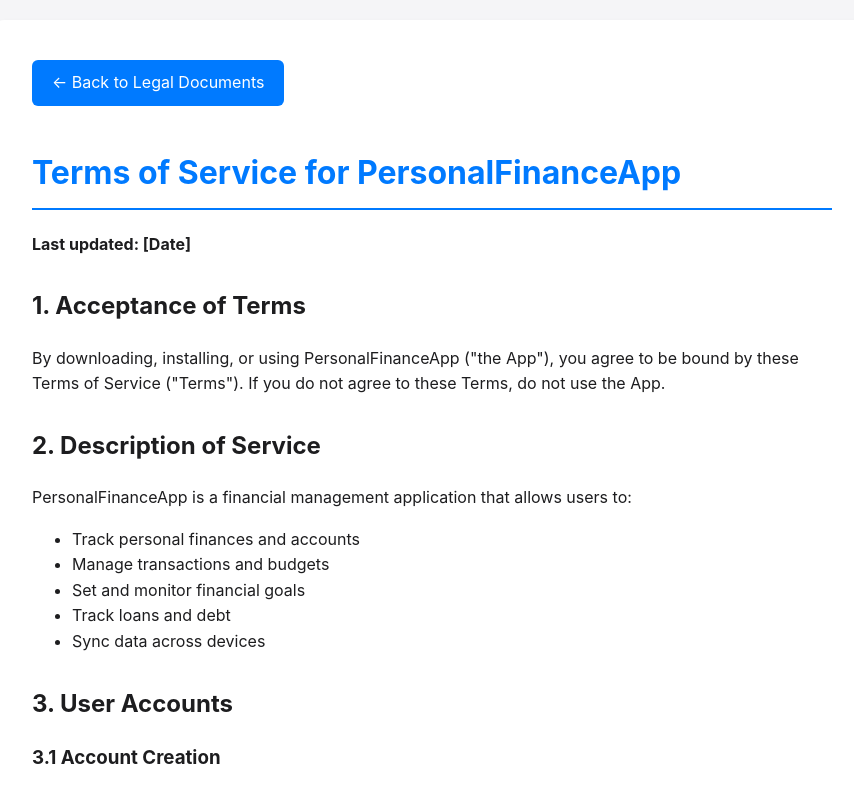
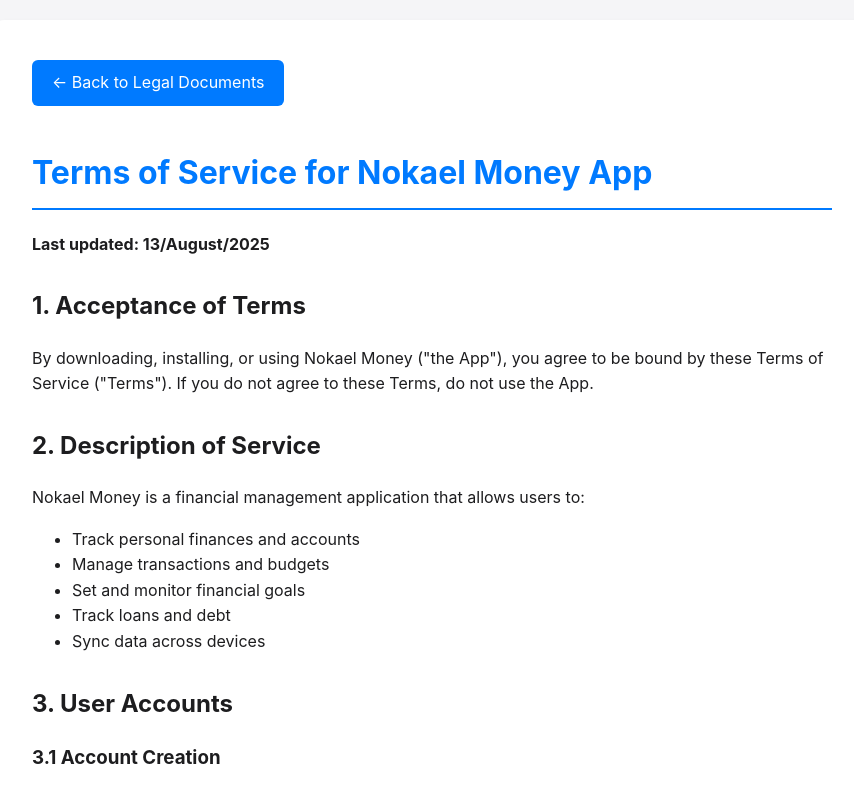
Before and after one commit to eamon-ked/mymoney, a plain HTML site: page legal-docs/terms-of-service.html in a window 1280 px wide. Shown: the top 789 px of the page, without its empty margins (208-1062 px from the left). Drawn offline with Linux system fonts and the light colour scheme.

Commit message:
Update legal docs branding and dates: Terms of Service (Nokael Money) and Privacy Policy if changed

```diff
--- a/legal-docs/terms-of-service.html
+++ b/legal-docs/terms-of-service.html
@@ -3,7 +3,7 @@
 <head>
     <meta charset="UTF-8">
     <meta name="viewport" content="width=device-width, initial-scale=1.0">
-    <title>Terms of Service - PersonalFinanceApp</title>
+    <title>Terms of Service - Nokael Money</title>
     <style>
         body {
             font-family: -apple-system, BlinkMacSystemFont, 'Segoe UI', Roboto, sans-serif;
@@ -54,14 +54,14 @@
     <div class="container">
         <a href="index.html" class="back-link">← Back to Legal Documents</a>
 
-        <h1>Terms of Service for PersonalFinanceApp</h1>
-        <p><strong>Last updated: [Date]</strong></p>
+        <h1>Terms of Service for Nokael Money App</h1>
+        <p><strong>Last updated: 13/August/2025</strong></p>
 
         <h2>1. Acceptance of Terms</h2>
-        <p>By downloading, installing, or using PersonalFinanceApp ("the App"), you agree to be bound by these Terms of Service ("Terms"). If you do not agree to these Terms, do not use the App.</p>
+        <p>By downloading, installing, or using Nokael Money ("the App"), you agree to be bound by these Terms of Service ("Terms"). If you do not agree to these Terms, do not use the App.</p>
 
         <h2>2. Description of Service</h2>
-        <p>PersonalFinanceApp is a financial management application that allows users to:</p>
+        <p>Nokael Money is a financial management application that allows users to:</p>
         <ul>
             <li>Track personal finances and accounts</li>
             <li>Manage transactions and budgets</li>
@@ -133,7 +133,7 @@
         <p>If any provision of these Terms is found to be unenforceable or invalid, that provision will be limited or eliminated to the minimum extent necessary so that the Terms will otherwise remain in full force and effect.</p>
 
         <div class="footer">
-            <p>© 2025 PersonalFinanceApp. All rights reserved.</p>
+            <p>© 2025 Nokael Money. All rights reserved.</p>
         </div>
     </div>
 </body>
```
Also changed, not shown: legal-docs/privacy-policy.html (+2 -2 lines), 1 other file.
